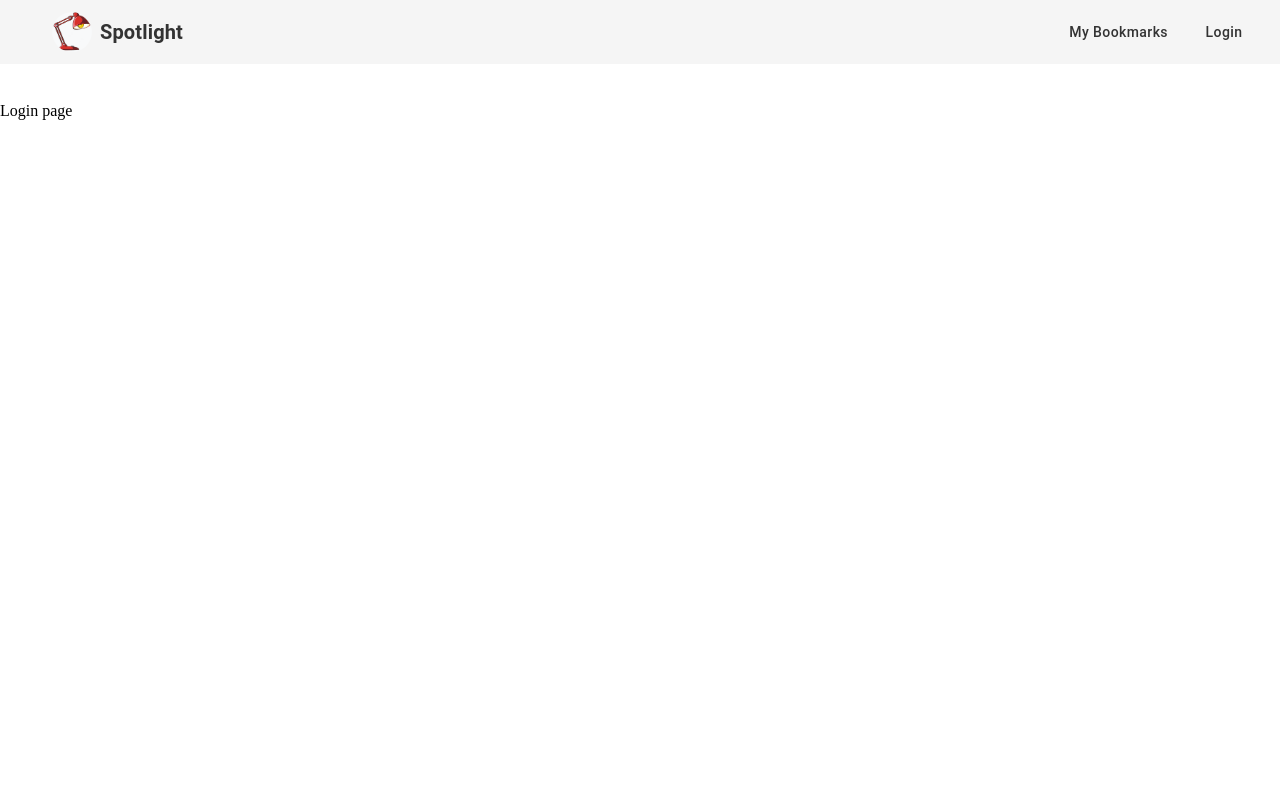
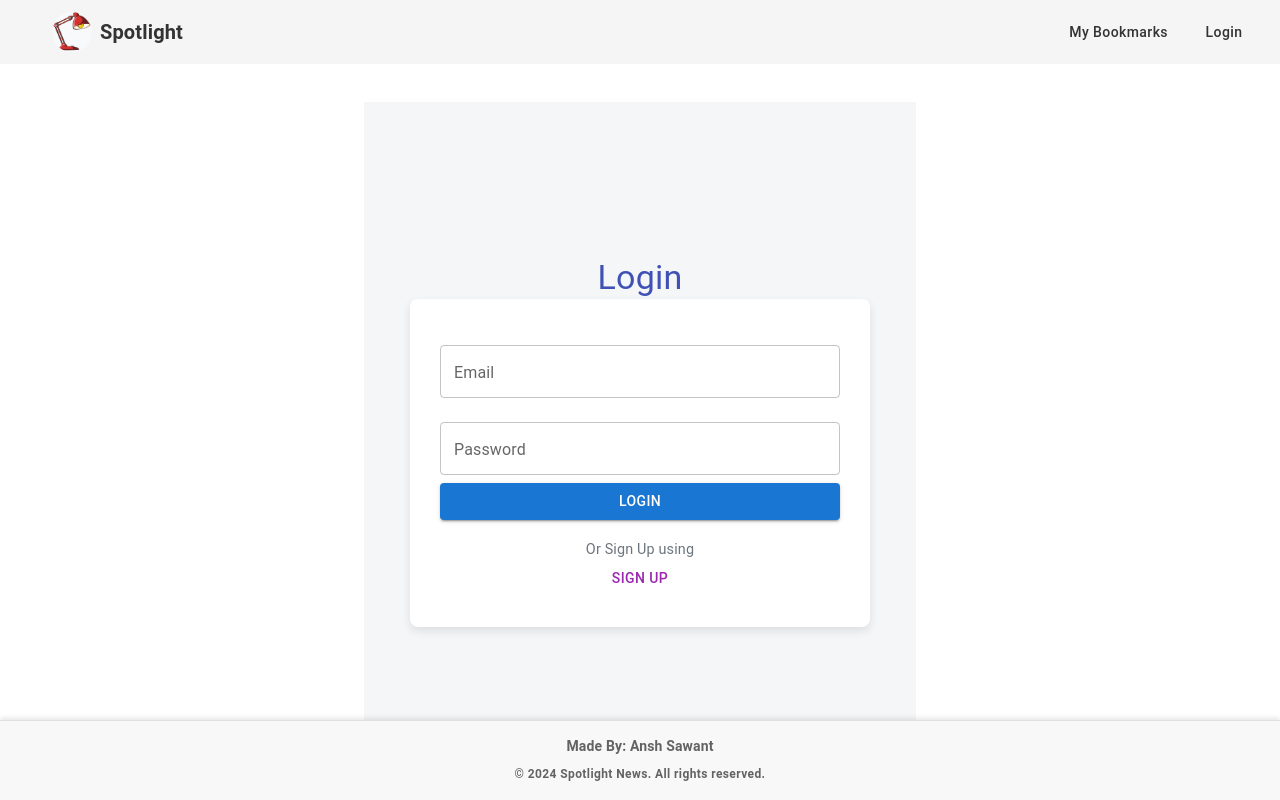
Before and after one commit to Ansh-Sawant/Spotlight-FE-V2, a React (Vite) app: page /login in a window 1280 px wide. Built offline with nearby package versions, Linux system fonts and the light colour scheme.

Commit message:
Supported Login Signup Page

```diff
--- a/package.json
+++ b/package.json
@@ -15,6 +15,7 @@
     "@mui/icons-material": "^6.1.1",
     "@mui/material": "^6.1.1",
     "axios": "^1.7.7",
+    "bcryptjs": "^2.4.3",
     "prop-types": "^15.8.1",
     "react": "^18.3.1",
     "react-bootstrap": "^2.10.4",
--- a/src/App.css
+++ b/src/App.css
@@ -4,149 +4,90 @@ body {
   box-sizing: border-box;
 }
 
-.navbarBrand {
+/* LOGIN PAGE  */
+.loginPage {
   display: flex;
+  flex-direction: column;
   align-items: center;
+  justify-content: center;
+  height: 80vh; /* Vertically centered */
+  padding: 20px;
+  background-color: #f4f6f8; /* Soft grey background */
 }
 
-.lamp {
-  width: 40px;
-  height: 40px;
-  margin: 5px;
+/* Login heading */
+.loginHeading {
+  font-size: 2rem;
+  font-weight: bold;
+  color: #3f51b5; /* Material UI primary color */
+  margin-bottom: 30px;
+  text-align: center;
 }
 
-.spotlightTitle {
-  font-weight: bold;
-  font-family: "Courier New", Courier, monospace;
-  font-size: 30px;
-  margin-left: 10px;
+/* Form container */
+.loginDetails {
+  width: 100%;
+  max-width: 400px; /* Responsive layout */
+  background: white;
+  padding: 30px;
+  border-radius: 8px; /* Rounded corners */
+  box-shadow: 0 4px 10px rgba(0, 0, 0, 0.1); /* Light shadow for depth */
 }
 
-.categories,
-.login {
-  margin-left: 10px;
+/* Form input fields */
+.formInputFields {
+  margin-bottom: 25px; /* More space between inputs */
 }
 
-.articleDiv {
-  display: flex;
-  justify-content: center;
-  margin: 40px;
-  font-family: Arial, Helvetica, sans-serif;
+.formInputFields input {
+  padding: 15px; /* Larger input area for easier interaction */
 }
 
-.article {
-  width: 60rem;
-  box-shadow: 2px 2px 6px -2px;
-  border-radius: 10px;
-  padding: 20px;
+/* Login button */
+.loginButton {
+  margin-top: 30px;
+  background-color: #3f51b5; /* Material UI primary color */
+  color: white;
+  font-weight: bold;
+  padding: 12px 0;
+  border-radius: 25px; /* Rounded button */
+  transition: background-color 0.3s ease;
 }
 
-.articleImage {
-  height: 290px;
-  width: 100%;
-  border-radius: 5px;
-  padding-top: 10px;
+.loginButton:hover {
+  background-color: #303f9f; /* Darker on hover */
 }
 
-.articleTitle {
-  padding-top: 10px;
+/* Sign-up section */
+.signupText {
+  margin-top: 20px !important;
+  font-size: 0.9rem !important;
+  color: #6c757d; /* Muted text */
+  text-align: center;
 }
 
-.articleAuthorTime {
-  font-size: 13px;
-  color: gray;
+.signupButton {
+  margin-top: 10px;
+  color: #3f51b5;
+  text-transform: none; /* Prevent uppercase text */
+  font-weight: bold;
 }
 
-.articleBtn {
-  font-size: 12px;
-  margin-right: 15px;
-  border: 1px solid grey;
-  border-radius: 5px;
+.signupButton:hover {
+  text-decoration: underline;
+  background-color: transparent; /* No background change on hover */
 }
 
-.articleBtn a {
-  color: black;
-  text-decoration: none;
-}
-
-.loader{
+/* SIGNUP PAGE */
+.signupContainer {
   display: flex;
   justify-content: center;
   align-items: center;
-  margin-bottom: 30px;
+  height: 100vh;
 }
 
-/* LOGIN PAGE */
-.loginPage {
-  height: 85vh;
-  display: flex;
-  /* justify-content: center; */
-  align-items: center;
-}
-
-.loginDiv {
-  width: 30rem;
-  box-shadow: 2px 2px 6px -2px;
-  border-radius: 10px;
+.signupBox {
+  background-color: #f9f9f9;
+  border-radius: 8px;
   padding: 20px;
 }
-
-.loginHeading {
-  font-size: 30px;
-  font-weight: 770;
-  padding: 23px;
-  display: flex;
-  justify-content: center;
-}
-
-.formDetailHeading {
-  font-weight: bold;
-  font-size: 15px;
-  margin-bottom: 0;
-  margin-top: 10px;
-  color: darkslategray;
-}
-
-.formInputFields {
-  padding: 8px;
-  border: 1px solid white;
-  border-radius: 5px;
-  box-shadow: 0px 1px 4px -2px;
-  width: 100%;
-  font-family: Arial, Helvetica, sans-serif, FontAwesome;
-}
-
-.loginButton {
-  margin-top: 33px;
-  display: flex;
-  justify-content: center;
-  padding: 7px;
-  background-color: #e9ebec;
-  color: darkslategray;
-  border-radius: 23px;
-  font-weight: bold;
-  cursor: pointer;
-}
-
-.signupDiv {
-  margin-top: 60px;
-}
-
-.signupContent {
-  display: flex;
-  justify-content: center;
-  font-weight: bold;
-  font-size: 15px;
-  margin: 0px;
-}
-
-a {
-  text-decoration: none;
-}
-
-footer{
-  text-align: center;
-  background-color: silver;
-  color: black;
-  font-size: 20px;
-}
--- a/src/component/Login.jsx
+++ b/src/component/Login.jsx
@@ -1,14 +1,97 @@
+import { useState } from "react";
+import { Box, Container, Typography, TextField, Button } from "@mui/material";
+import PropTypes from 'prop-types';
+import { useNavigate } from "react-router-dom";
+import axios from "axios";
+import Footer from "./Footer";
+import { URL } from "../utils/constants";
+import bcrypt from "bcryptjs";
 
+const Login = ({ setLoginUser }) => {
+  const navigate = useNavigate();
+  const [user, setUser] = useState({
+    email: "",
+    password: "",
+  });
+  const salt = bcrypt.genSaltSync(10);
 
-function Login() {
+  const handleChange = (e) => {
+    const { name, value } = e.target;
+    setUser({
+      ...user,
+      [name]: value,
+    });
+  };
 
-    return (
-      <>
-        <div>
-        Login page
-        </div>
-      </>
-    )
-  }
+  const handleLogin = () => {
+    const hashedPassword = bcrypt.hashSync(user.password, salt);
+    axios.post(`${URL}/login`, { email: user.email, password: hashedPassword })
+      .then((res) => {
+        alert(res.data.message);
+        if (res.data.user) {
+          setLoginUser(res.data.user);
+          navigate("/");
+        }
+      });
+  };
 
-  export default Login
+  return (
+    <Container maxWidth="sm">
+      <Box className="loginPage">
+        <Typography variant="h4" className="loginHeading">Login</Typography>
+        <form className="loginDetails">
+          <TextField
+            label="Email"
+            name="email"
+            variant="outlined"
+            fullWidth
+            margin="normal"
+            value={user.email}
+            onChange={handleChange}
+            className="formInputFields"
+          />
+          <TextField
+            label="Password"
+            name="password"
+            type="password"
+            variant="outlined"
+            fullWidth
+            margin="normal"
+            value={user.password}
+            onChange={handleChange}
+            className="formInputFields"
+          />
+          <Button
+            variant="contained"
+            color="primary"
+            fullWidth
+            className="loginButton"
+            onClick={handleLogin}
+          >
+            LOGIN
+          </Button>
+          <Typography variant="body2" className="signupText">
+            Or Sign Up using
+          </Typography>
+          <Button
+            variant="text"
+            color="secondary"
+            fullWidth
+            className="signupButton"
+            onClick={() => navigate("/signup")}
+          >
+            SIGN UP
+          </Button>
+        </form>
+      </Box>
+
+      <Footer />
+    </Container>
+  );
+};
+
+Login.propTypes = {
+  setLoginUser: PropTypes.func.isRequired,
+};
+
+export default Login;
--- a/src/component/Signup.jsx
+++ b/src/component/Signup.jsx
@@ -1,14 +1,102 @@
+import { useState } from "react";
+import { useNavigate } from "react-router-dom";
+import { TextField, Button, Typography, Container, Box } from "@mui/material";
+import { register } from "../service/api";
 
+const Signup = () => {
+  const navigate = useNavigate();
 
-function Signup() {
+  const [user, setUser] = useState({
+    name: "",
+    email: "",
+    password: "",
+    confirmPassword: "",
+  });
+
+  const handleChange = (e) => {
+    const { name, value } = e.target;
+    setUser({
+      ...user,
+      [name]: value,
+    });
+  };
+
+  const handleSubmit = () => {
+    register(user);
+  };
 
   return (
-    <>
-      <div>
-        Signup page
-      </div>
-    </>
-  )
-}
+    <Container maxWidth="sm">
+      <Box className="loginPage">
+        <Box className="loginDiv">
+          <Typography variant="h4" className="loginHeading">Sign Up</Typography>
+          <form className="loginDetails" method="post">
+            <TextField
+              label="Name"
+              name="name"
+              fullWidth
+              margin="normal"
+              variant="outlined"
+              value={user.name}
+              onChange={handleChange}
+            />
+            <TextField
+              label="Email"
+              name="email"
+              type="email"
+              fullWidth
+              margin="normal"
+              variant="outlined"
+              value={user.email}
+              onChange={handleChange}
+            />
+            <TextField
+              label="Password"
+              name="password"
+              type="password"
+              fullWidth
+              margin="normal"
+              variant="outlined"
+              value={user.password}
+              onChange={handleChange}
+            />
+            <TextField
+              label="Confirm Password"
+              name="confirmPassword"
+              type="password"
+              fullWidth
+              margin="normal"
+              variant="outlined"
+              value={user.confirmPassword}
+              onChange={handleChange}
+            />
 
-export default Signup
+            <Button
+              variant="contained"
+              color="primary"
+              fullWidth
+              sx={{ mt: 2 }}
+              onClick={handleSubmit}
+            >
+              REGISTER
+            </Button>
+
+            <Typography variant="body2" align="center" sx={{ mt: 2 }}>
+              Or Sign In using
+            </Typography>
+            <Button
+              color="secondary"
+              fullWidth
+              sx={{ mt: 1 }}
+              onClick={() => navigate("/login")}
+            >
+              LOGIN
+            </Button>
+          </form>
+        </Box>
+      </Box>
+    </Container>
+  );
+};
+
+export default Signup;
--- a/src/service/api.js
+++ b/src/service/api.js
@@ -1,7 +1,9 @@
 import axios from "axios";
+import bcrypt from "bcryptjs";
+import { URL } from "../utils/constants";
 
-const URL = `http://localhost:8080/api`;
-// const URL = `https://api-spotlightansh.onrender.com`;
+const salt = bcrypt.genSaltSync(10);
+
 
 const getNews = async () => {
   try {
@@ -14,10 +16,11 @@ const getNews = async () => {
 
 const register = async (user) => {
   const { name, email, password, confirmPassword } = user;
+  const hashedPassword = bcrypt.hashSync(password, salt);
   if (name && email && password && password === confirmPassword) {
     try {
-      const response = await axios.post(`${URL}/register`, user);
-      alert(response.data.message);
+      const response = await axios.post(`${URL}/register`, { name: user.name, email: user.email, password: hashedPassword });
+      alert("User Regestered Succussfully");
     } catch (error) {
       console.error(`Error while calling Register API`, error);
       alert("Registration failed. Please try again.");
--- /dev/null
+++ b/src/utils/constants.js
@@ -0,0 +1,2 @@
+export const URL = `http://localhost:8080/api`;
+// export const URL = `https://api-spotlightansh.onrender.com`;
```
Also changed, not shown: 1 other file (tests, documents, lock files or other folders).
